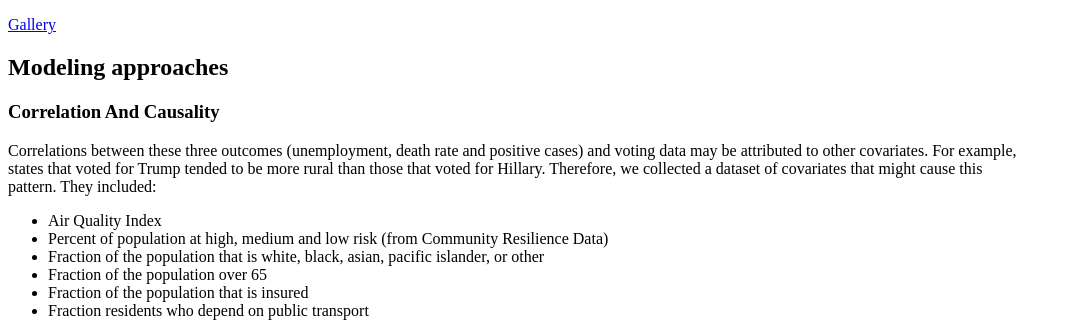
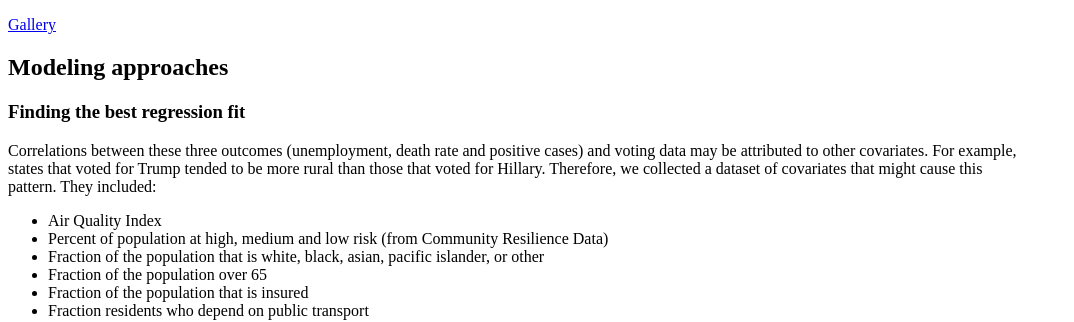
Before and after one commit to osiau/GIS713DataChallenge, a Jekyll site: the page built from Model.md, in a window 1280 px wide and 900 px high. Shown: the part 303-625 px from the top of the window, without its empty margins (0-1074 px from the left). Built offline with Jekyll 4.4.1, drawn with Linux system fonts in a browser that asks for light colours; our own code applies the rules of GitHub Pages for plain Markdown files; a script that is not in the unit is left out; comment, search, counter and statistics services are not loaded.

Commit message:
Update Model.md

```diff
--- a/Model.md
+++ b/Model.md
@@ -1,6 +1,6 @@
 # Modeling approaches
 
-### Correlation And Causality
+### Finding the best regression fit
 Correlations between these three outcomes (unemployment, death rate and positive cases) and voting data may be attributed to other covariates.  For example, states that voted for Trump tended to be more rural than those that voted for Hillary. Therefore, we collected a dataset of covariates that might cause this pattern. They included:
 * Air Quality Index
 * Percent of population at high, medium and low risk (from Community Resilience Data)
```
